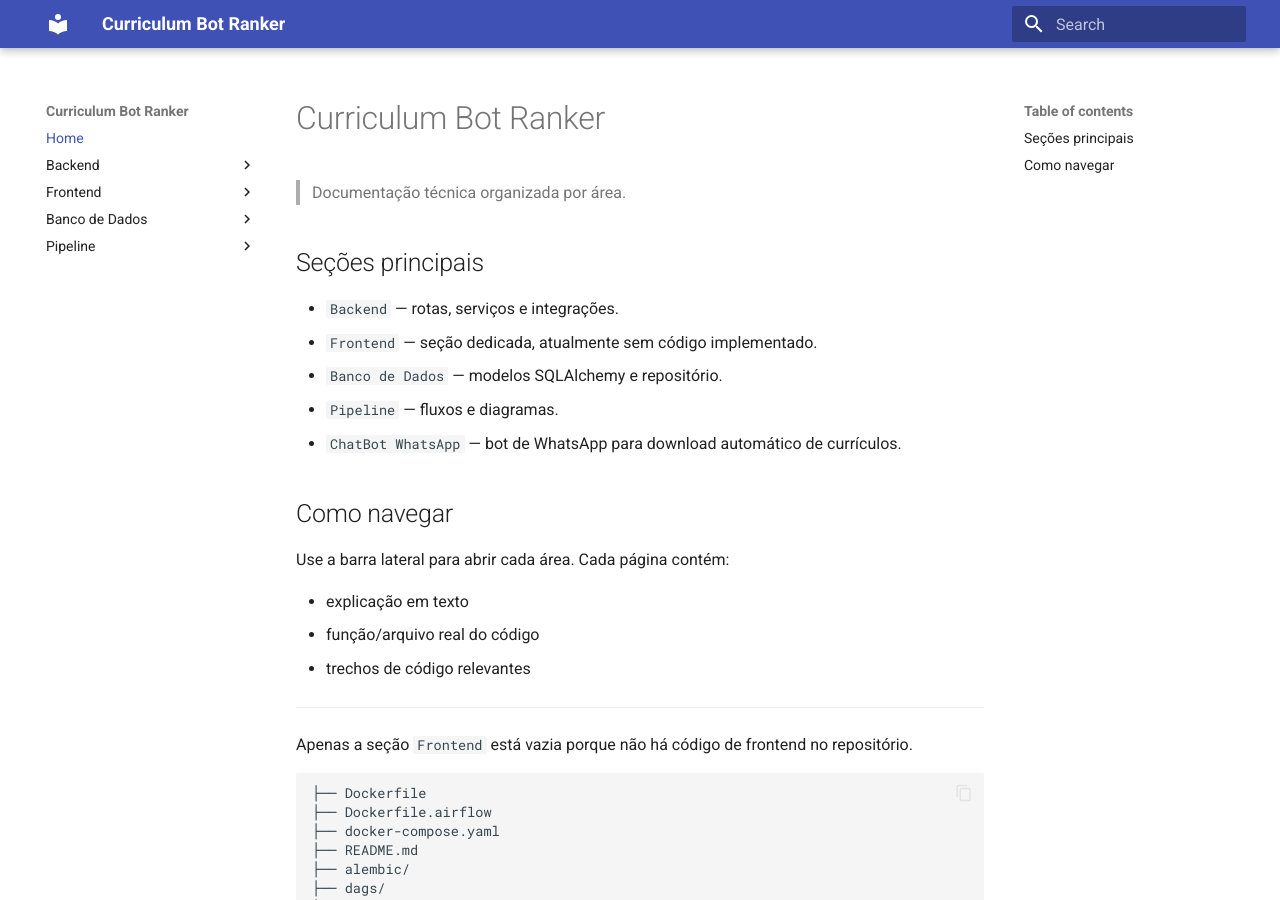
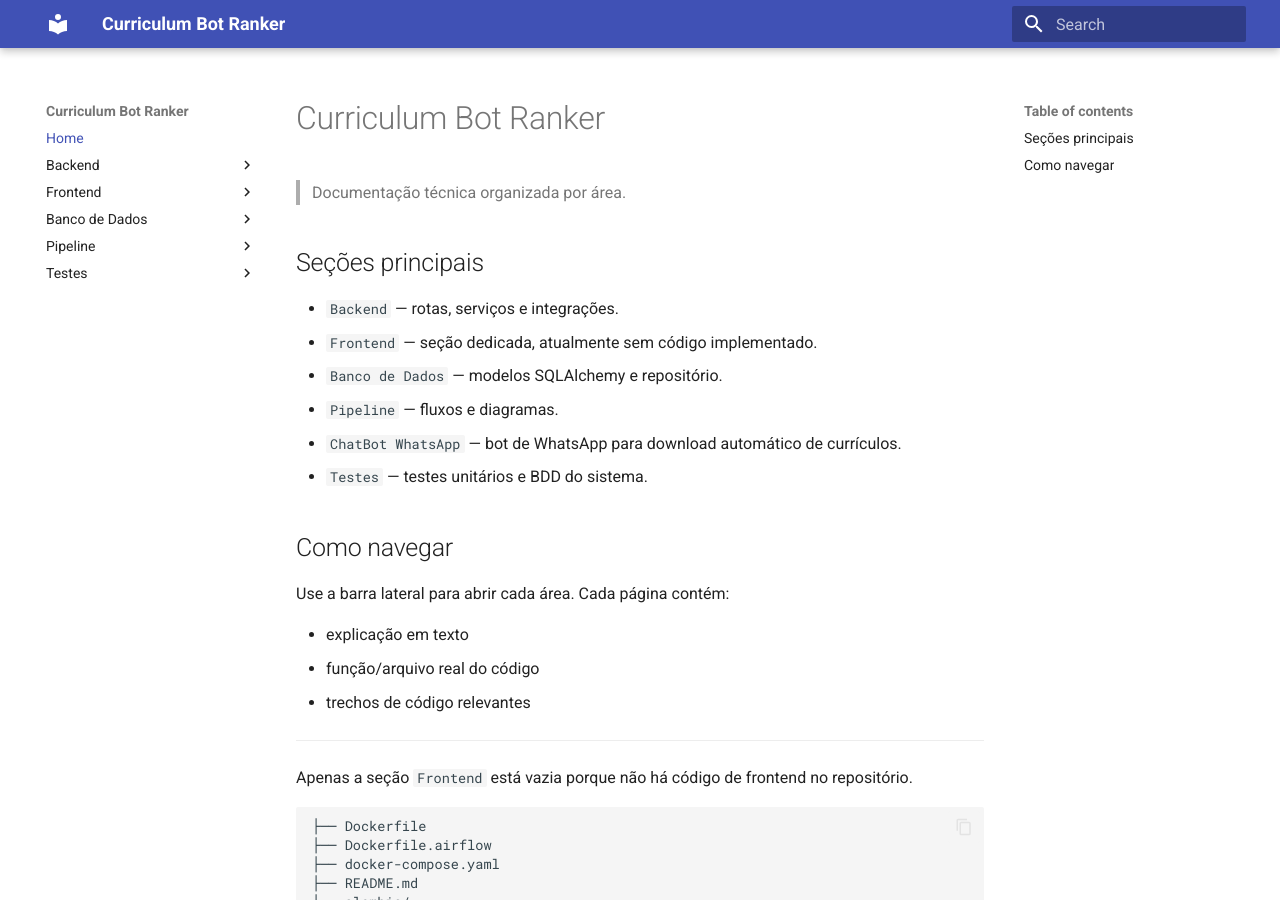
Before and after one commit to GPetrolini/curriculum-bot-ranker, an MkDocs documentation site: the page built from docs/index.md, in a window 1280 px wide and 900 px high. Built offline with MkDocs 1.6.1 and Material for MkDocs 9.7.7, drawn with Linux system fonts in a browser that asks for light colours; some of the changed lines change nothing that is shown.

Commit message:
Adiciona documentação de testes e workflow GitHub Actions para deploy no GitHub Pages

```diff
--- a/docs/index.md
+++ b/docs/index.md
@@ -9,6 +9,7 @@
 - `Banco de Dados` — modelos SQLAlchemy e repositório.
 - `Pipeline` — fluxos e diagramas.
 - `ChatBot WhatsApp` — bot de WhatsApp para download automático de currículos.
+- `Testes` — testes unitários e BDD do sistema.
 
 ## Como navegar
 
--- a/mkdocs.yml
+++ b/mkdocs.yml
@@ -14,6 +14,10 @@ nav:
       - Overview: database/index.md
   - Pipeline:
       - Overview: pipeline/index.md
+  - Testes:
+      - Overview: tests/index.md
+      - Unitários: tests/unit.md
+      - Integração: tests/integration.md
 theme:
   name: material
   palette:
```
Also changed, not shown: 4 other files.
